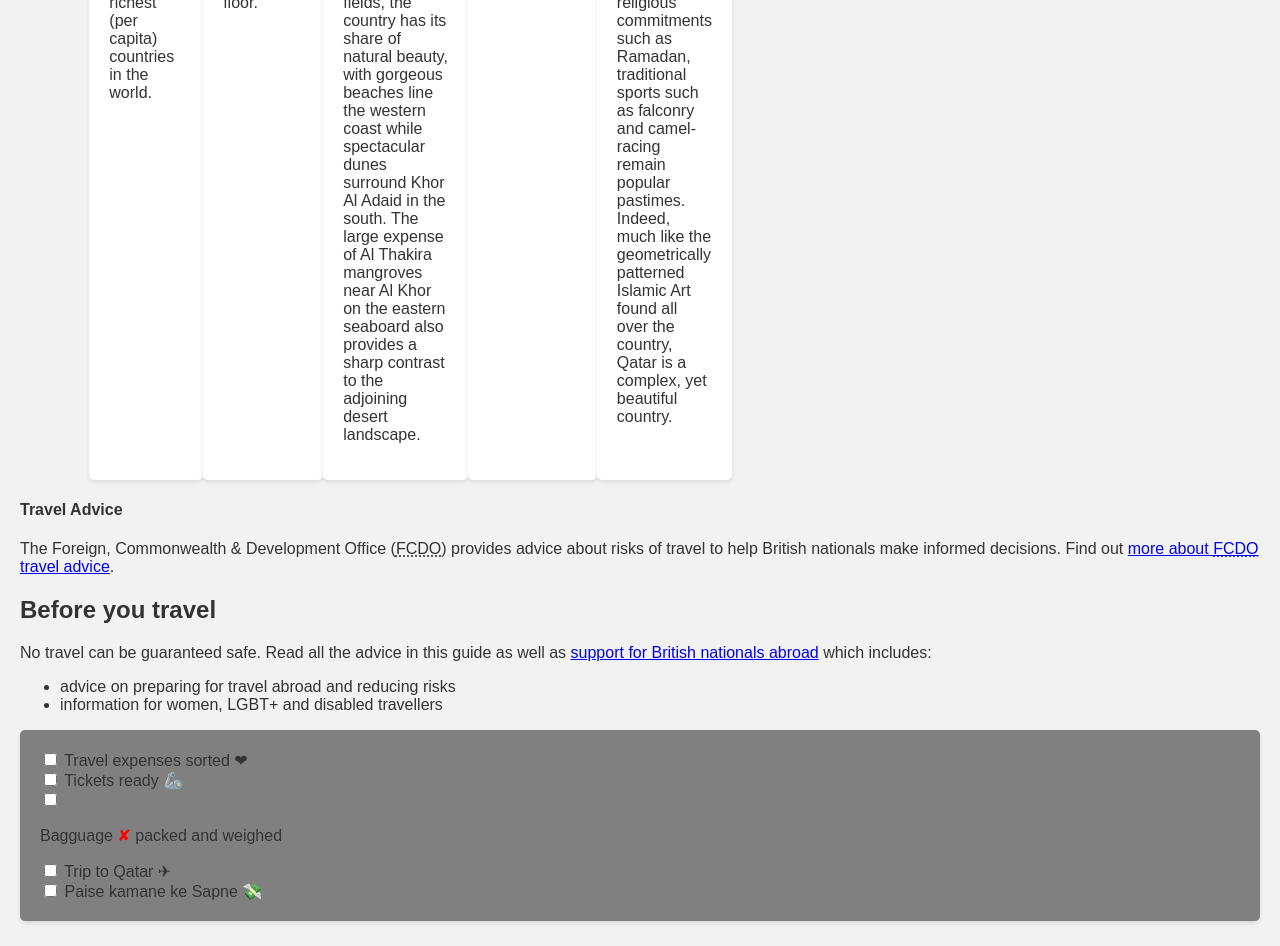
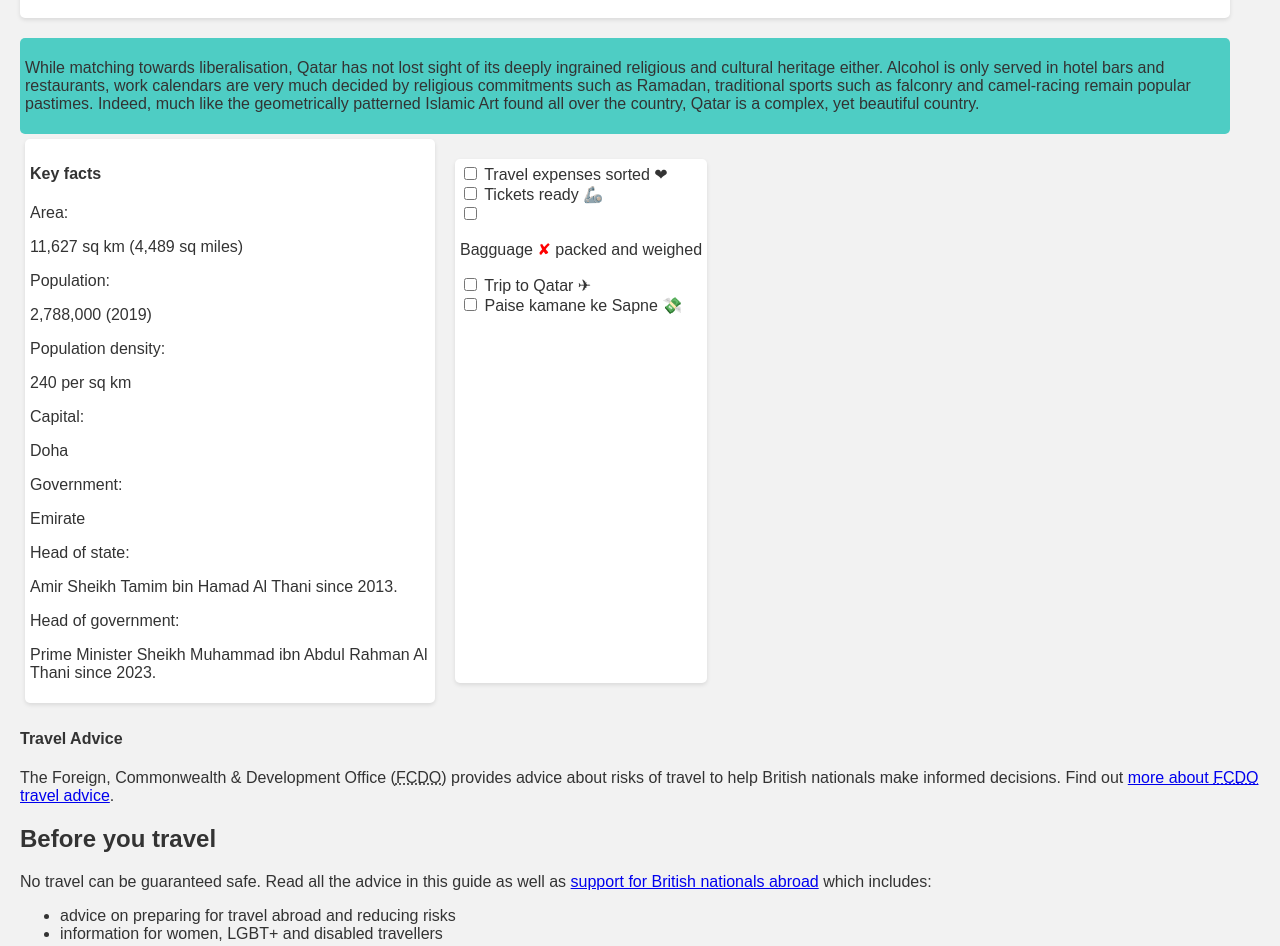
Before and after one commit to Maldini02/CO4127, a plain HTML site: page index.html in a window 1280 px wide. Shown: the part 684-1630 px from the top of the page. Drawn offline with Linux system fonts and the light colour scheme.

Commit message:
styling improved

```diff
--- a/index.html
+++ b/index.html
@@ -41,24 +41,26 @@
     <main>
 <div class="section">
         <h1>Qatar travel guide</h1>
-        <div class="wrapper">
+        <div>
             <h2>About Qatar</h2>
-<div class="container4">
+<div class="container2">
             <p>The eyes of the world are on Qatar right now. Following the discovery of oil in the 1940s, this small Gulf state has been catapulted from a small fishing and trading hub to one of the richest (per capita) countries in the world.</p>
 </div>
  <div class="container4">
 <p>Fuelled by oil and natural gas revenue, Qatar is developing at breakneck speed. Everything from universities to shopping malls, five-star hotels to football stadiums are springing up across the desert floor.</p>
 </div>
- <div class="container4">
+ <div class="container2">
 <p>Modern Qatar is, for all intents and purposes, a city-state. Over half of the country's population lives in and around the capital, Doha. Other towns and districts are interspersed between oil compounds that provide Qatar with most of its wealth. Beyond oil fields, the country has its share of natural beauty, with gorgeous beaches line the western coast while spectacular dunes surround Khor Al Adaid in the south. The large expense of Al Thakira mangroves near Al Khor on the eastern seaboard also provides a sharp contrast to the adjoining desert landscape.</p>
 </div>
  <div class="container4">
 <p>While Islam is the predominant religion in Qatar, the society is refreshingly tolerant. Expats are free to practise other religions and their civil liberties respected. The press is also among the freest in the region.</p>
 </div>
- <div class="container4">
+ <div class="container2">
 <p>While matching towards liberalisation, Qatar has not lost sight of its deeply ingrained religious and cultural heritage either. Alcohol is only served in hotel bars and restaurants, work calendars are very much decided by religious commitments such as Ramadan, traditional sports such as falconry and camel-racing remain popular pastimes. Indeed, much like the geometrically patterned Islamic Art found all over the country, Qatar is a complex, yet beautiful country.</p>
 </div>
-            <div class="key-icon"></div>
+<div class="container6">
+            <div class="key-icon" ></div>
+            <div class="container3">
                 <h4>Key facts</h4>
                 <div class="row info">
                     <div class="col-md-4 col-xs-4">Area:</div>
@@ -89,22 +91,7 @@
                     <div class="col-md-8 col-xs-8"><p>Prime Minister Sheikh Muhammad ibn Abdul Rahman Al Thani since 2023.</p></div>
                 </div>
             </div>
-        <div class="travel_advice">
-            <div class="advice-icon"></div>
-            <h4>Travel Advice</h4>
-            <p>The Foreign, Commonwealth &amp; Development Office (<abbr title="Foreign, Commonwealth &amp; Development Office">FCDO</abbr>) provides advice about risks of travel to help British nationals make informed decisions. Find out <a href="https://www.gov.uk/guidance/about-foreign-commonwealth-development-office-travel-advice" rel="nofollow noopener noreferrer" target="_blank">more about <abbr title="Foreign, Commonwealth &amp; Development Office">FCDO</abbr> travel advice</a>.</p>
-
-            <h2 id="before-you-travel">Before you travel</h2>
-
-            <p>No travel can be guaranteed safe. Read all the advice in this guide as well as <a href="https://www.gov.uk/government/collections/support-for-british-nationals-abroad" rel="nofollow noopener noreferrer" target="_blank">support for British nationals abroad</a> which includes:</p>
-
-            <ul>
-              <li>advice on preparing for travel abroad and reducing risks</li>
-              <li>information for women, LGBT+ and disabled travellers</li>
-            </ul>
-        </div>
-
-        <div class="container1">
+            <div class="container3">
                 <div class="checkboxes">
                     <div class="checkbox-wrapper-11">
                         <input id="02-11" type="checkbox" name="r" value="2">
@@ -132,6 +119,24 @@
                     </div>
                 </div>
             </div>
+        </div>
+
+        </div>
+        <div class="travel_advice">
+            <div class="advice-icon"></div>
+            <h4>Travel Advice</h4>
+            <p>The Foreign, Commonwealth &amp; Development Office (<abbr title="Foreign, Commonwealth &amp; Development Office">FCDO</abbr>) provides advice about risks of travel to help British nationals make informed decisions. Find out <a href="https://www.gov.uk/guidance/about-foreign-commonwealth-development-office-travel-advice" rel="nofollow noopener noreferrer" target="_blank">more about <abbr title="Foreign, Commonwealth &amp; Development Office">FCDO</abbr> travel advice</a>.</p>
+
+            <h2 id="before-you-travel">Before you travel</h2>
+
+            <p>No travel can be guaranteed safe. Read all the advice in this guide as well as <a href="https://www.gov.uk/government/collections/support-for-british-nationals-abroad" rel="nofollow noopener noreferrer" target="_blank">support for British nationals abroad</a> which includes:</p>
+
+            <ul>
+              <li>advice on preparing for travel abroad and reducing risks</li>
+              <li>information for women, LGBT+ and disabled travellers</li>
+            </ul>
+        </div>
+
 
 <h1>Qatar History, Language and Culture</h1>
 <h2>History of Qatar</h2>
--- a/styles.css
+++ b/styles.css
@@ -73,6 +73,7 @@ nav, section {
 .navitem.active {
     background-color: #123b81;
     border-radius: 5px;
+    color: #ffffff;
 }
 
 .indicator,
@@ -110,12 +111,12 @@ main {
 }
 
 .container1,
-.container2,
-.container3,
 .container4,
 .container5 {
-    padding: 20px;
+    padding: 5px;
     border-radius: 5px;
+    max-width: 1200px;
+    width: auto;
     box-shadow: 0 2px 4px rgba(0, 0, 0, 0.1);
 }
 
@@ -124,12 +125,32 @@ main {
 }
 
 .container2 {
+    background-color: #4ECDC4;
+    padding: 5px;
+    border-radius: 5px;
+    max-width: 1200px;
+    width: auto;
+}
+
+.container2 + .container4 {
+    margin-top: 20px;
+    margin-bottom: 20px;
+}
+
+.container3 {
+    padding: 5px;
+    border-radius: 5px;
+    max-width: 400px;
+    width: auto;
+    box-shadow: 0 2px 4px rgba(0, 0, 0, 0.1);
     background-color: #fff;
 }
 
-.container3 {
-    background-color: #4ECDC4;
+.container3 + .container3 {
+    margin: 20px; /* Adjust the value as needed */
 }
+
+
 
 .container4 {
     display: flex;
@@ -141,6 +162,14 @@ main {
     display: flex;
     justify-content: content;
     background-color: #59c320;
+}
+
+.container6 {
+    display: flex;
+    padding: 5px;
+    border-radius: 5px;
+    max-width: 800px;
+    width: auto;
 }
 
 /* FAQ */
```
Lines whose indentation alone changed are shown as unchanged.
